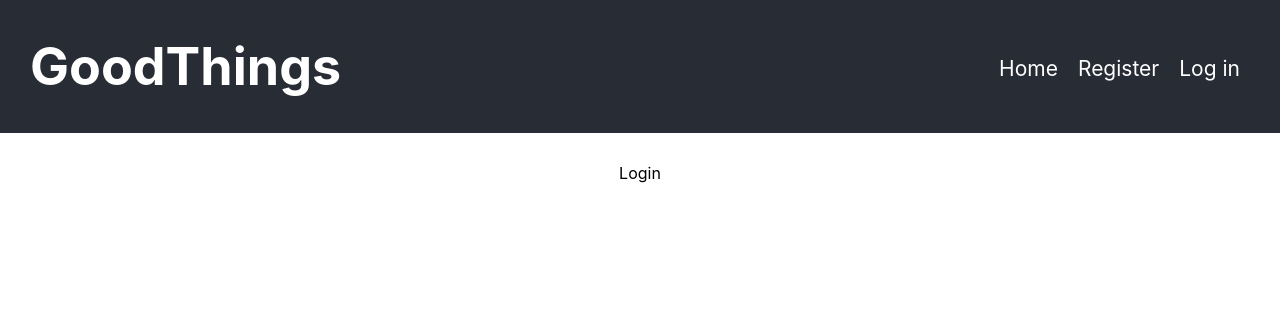
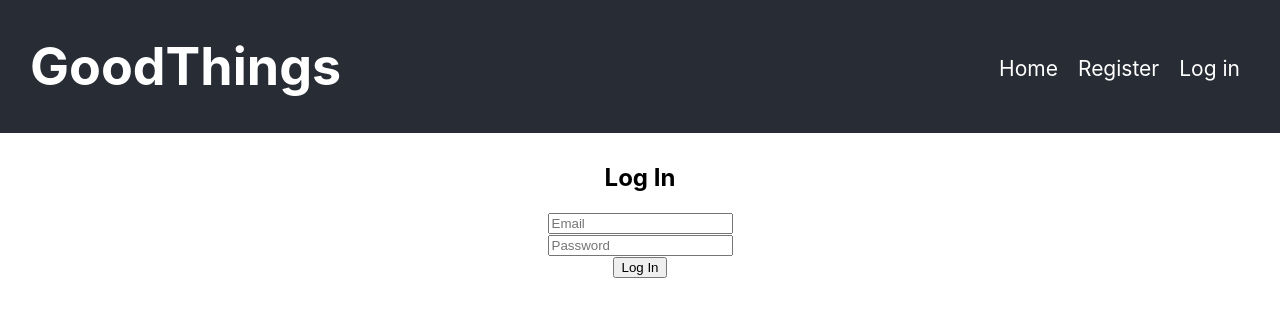
Before and after one commit to OLD-itdev161-fa2023/matthew-jutrzonka-p2, a React (Create React App) app in the folder client/: page /login in a window 1280 px wide. Shown: the top 316 px of the page. Built offline with nearby package versions, Linux system fonts and the light colour scheme.

Commit message:
Update Login.js

```diff
--- a/client/src/components/Login/Login.js
+++ b/client/src/components/Login/Login.js
@@ -1,7 +1,88 @@
-import React from 'react';
+import React, { useState } from 'react';
+import axios from 'axios';
+import { useHistory } from 'react-router-dom';
 
-const Login = () => {
-    return <div>Login</div>;
+const Login = ({ authenticateUser }) => {
+    let history = useHistory();
+    const [userData, setUserData] = useState({
+        email: '',
+        password: ''
+    });
+    const [errorData, setErrorData] = useState({ errors: null });
+
+    const { email, password } = userData;
+    const { errors } = errorData;
+
+    const onChange = e => {
+        const { name, value } = e.target;
+        setUserData({
+            ...userData,
+            [name]: value
+        })
+    }
+
+    const loginUser = async () => {
+        const newUser = {
+            email: email,
+            password: password
+        }
+
+        try {
+            const config = {
+                headers: {
+                    'Content-Type': 'application/json'
+                }
+            }
+
+            const body = JSON.stringify(newUser);
+            const res = await axios.post('http://localhost:5000/api/login', body, config);
+
+            // Store user data and redirect
+            localStorage.setItem('token', res.data.token);
+            history.push('/')
+
+        } catch (error) {
+            // Clear user data
+            localStorage.removeItem('token');
+
+            setErrorData({
+                ...errors,
+                errors: error.response.data.errors
+            })
+        }
+
+        authenticateUser();
+    }
+
+    return (
+        <div>
+            <h2>Log In</h2>
+            <div>
+                <input
+                    type="text"
+                    placeholder="Email"
+                    name="email"
+                    value={email}
+                    onChange={e => onChange(e)} />
+            </div>
+            <div>
+                <input
+                    type="text"
+                    placeholder="Password"
+                    name="password"
+                    value={password}
+                    onChange={e => onChange(e)} />
+            </div>
+            <div>
+                <button onClick={() => loginUser()}>Log In</button>
+            </div>
+            <div>
+                {errors && errors.map(error =>
+                    <div key={error.msg}>{error.msg}</div>)}
+            </div>
+        </div>
+    )
+
 }
 
 export default Login;
--- a/client/src/components/Register/Register.js
+++ b/client/src/components/Register/Register.js
@@ -1,15 +1,19 @@
 import React, { useState } from 'react'
 import axios from 'axios';
+import { useHistory } from 'react-router-dom';
 
-const Register = () => {
+const Register = ({ authenticateUser }) => {
+    let history = useHistory();
     const [userData, setUserData] = useState({
         name: '',
         email: '',
         password: '',
         passwordConfirm: ''
     });
+    const [errorData, setErrorData] = useState({ errors: null });
 
     const { name, email, password, passwordConfirm } = userData;
+    const { errors } = errorData;
 
     const onChange = e => {
         const { name, value } = e.target;
@@ -19,7 +23,7 @@
         })
     }
 
-    const register = async () => {
+    const registerUser = async () => {
         if (password !== passwordConfirm) {
             console.log('Passwords do not match');
         }
@@ -39,11 +43,21 @@
 
                 const body = JSON.stringify(newUser);
                 const res = await axios.post('http://localhost:5000/api/users', body, config);
-                console.log(res.data);
+
+                // Store user data and redirect
+                localStorage.setItem('token', res.data.token);
+                history.push('/');
             } catch (error) {
-                console.error(error.response.data);
-                return;
+                // Clear user data and set errors
+                localStorage.removeItem('token');
+
+                setErrorData({
+                    ...errors,
+                    errors: error.response.data.errors
+                })
             }
+
+            authenticateUser();
         }
     }
 
@@ -52,11 +66,11 @@
             <h2>Register</h2>
             <div>
                 <input
-                    type="text"
-                    placeholder="Name"
-                    name="name"
-                    value={name}
-                    onChange={e => onChange(e)} />
+                        type="text"
+                        placeholder="Name"
+                        name="name"
+                        value={name}
+                        onChange={e => onChange(e)} />
             </div>
             <div>
                 <input
@@ -83,7 +97,11 @@
                     onChange={e => onChange(e)} />
             </div>
             <div>
-                <button onClick={() => register()}>Register</button>
+                <button onClick={() => registerUser()}>Register</button>
+            </div>
+            <div>
+                {errors && errors.map(error =>
+                    <div key={error.msg}>{error.msg}</div>)}
             </div>
         </div>
     )
```
